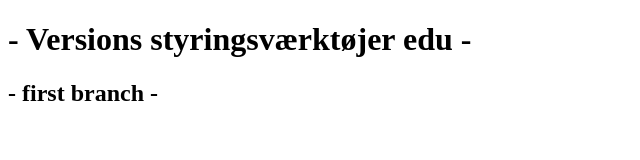
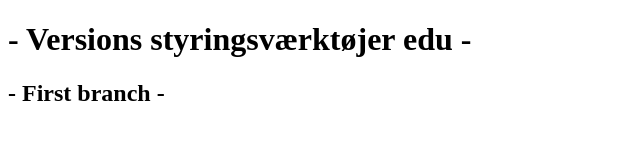
Before and after one commit to TroelsAgergaard/vers_tools_edu, a plain HTML site: page index.html in a window 1280 px wide. Shown: the full height of the page, 0-640 px from the left. Drawn offline with Linux system fonts and the light colour scheme.

```diff
--- a/index.html
+++ b/index.html
@@ -8,6 +8,6 @@
 </head>
 <body>
     <h1>- Versions styringsværktøjer edu -</h1>
-    <h2>- first branch - </h2>
+    <h2>- First branch - </h2>
 </body>
 </html>
```
